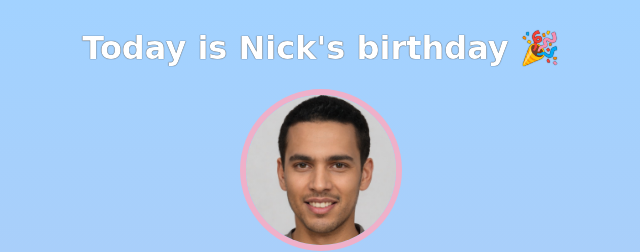
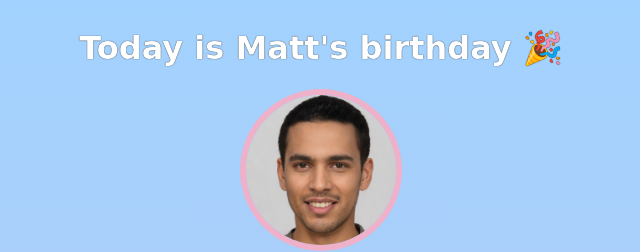
Before and after one commit to matt1136/birthday-gift-site, a website built with Vite: page index.html in a window 1280 px wide. Shown: the top 252 px of the page, 319-959 px from the left. Built offline with nearby package versions, Linux system fonts and the light colour scheme; a web font is replaced by a local one.

Commit message:
Change the name to Matt

```diff
--- a/index.html
+++ b/index.html
@@ -7,7 +7,7 @@
     </head>
     <body>
         <div id="header">
-            <h1>Today is Nick's birthday 🎉</h1>
+            <h1>Today is Matt's birthday 🎉</h1>
             <img id="bff-img" src="images/nick.jpg">
             <h2 id="bday-age">24 years old</h2>
             <h4 id="bday-date">01.11.2022</h4>
```
